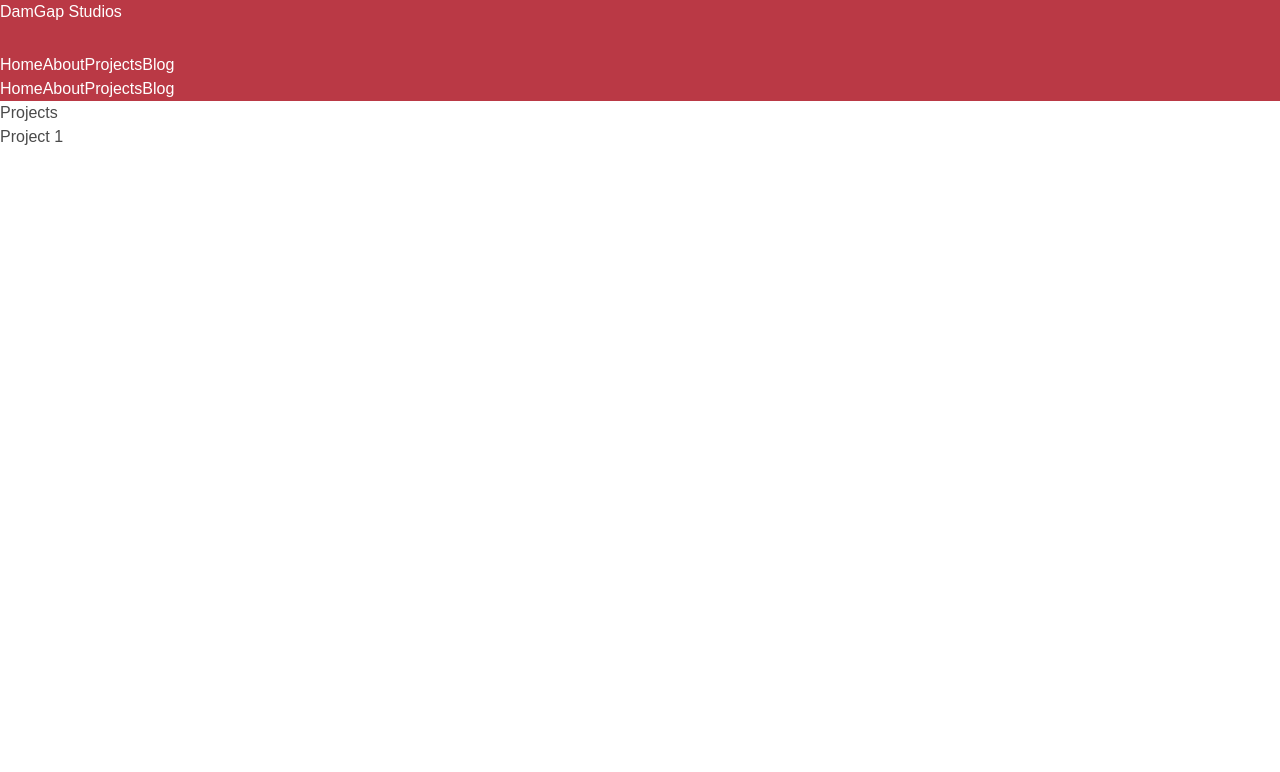
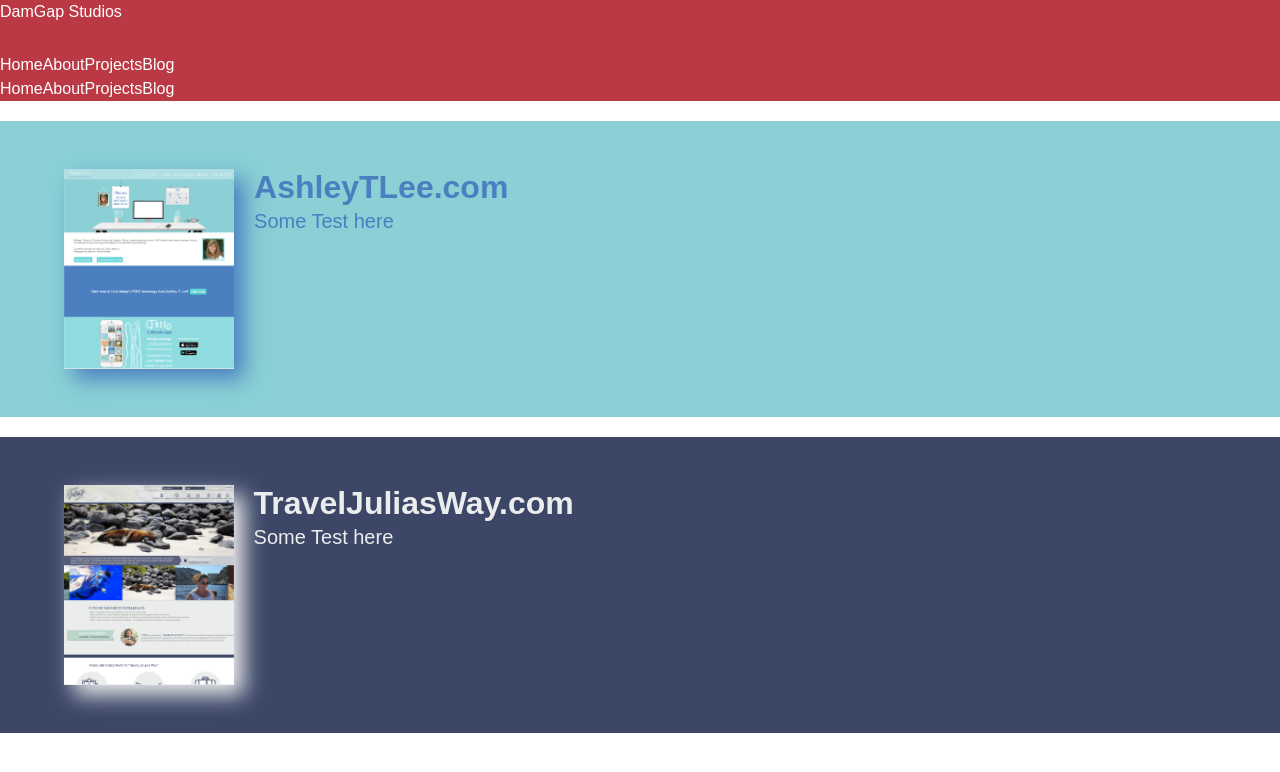
Before and after one commit to DamGapStudios/damgapwebsite, a React (Create React App) app: page /projects in a window 1280 px wide. Shown: the top 772 px of the page. Built offline with nearby package versions, Linux system fonts and the light colour scheme; a web font is replaced by a local one.

Commit message:
Progress on nice looking projects page

```diff
--- /dev/null
+++ b/src/Components/projectBlock/projectBlock.css
@@ -0,0 +1,25 @@
+.hero {
+    margin: 20px 0;
+    z-index: 0;
+}
+
+.heroImage {
+    height: 200px;
+    z-index: 2;
+    margin: 0 20px 0 0;
+}
+
+.container {
+    display: flex;
+    flex-direction: row;
+}
+
+.innerContainer {
+    display: inline-flex;
+    flex-direction: column;
+}
+
+.header {
+    text-align: center;
+    margin: 10px 0 0 0
+}
--- /dev/null
+++ b/src/Components/projectBlock/projectBlock.js
@@ -0,0 +1,32 @@
+/**
+ * Created by apdun on 6/6/2017.
+ */
+import React, { Component } from 'react';
+import './projectBlock.css'
+
+export default class ProjectBlock extends Component {
+
+    render() {
+        return (
+            <div>
+                <section className="hero" style={{backgroundColor: this.props.color}}>
+                    <div className="hero-body">
+                        <div className="container">
+                            <img src={this.props.image} alt="" className="heroImage" style={{boxShadow: '10px 10px 20px' + this.props.accent}}/>
+
+                            <div className="innerContainer">
+                                <h1 className="title" style={{color: this.props.accent}}>
+                                    { this.props.name }
+                                </h1>
+                                <h2 className="subtitle" style={{color: this.props.accent}}>
+                                    { this.props.description }
+                                </h2>
+                            </div>
+                        </div>
+                    </div>
+                </section>
+
+            </div>
+        );
+    }
+}
--- a/src/Views/App.scss
+++ b/src/Views/App.scss
@@ -1,6 +1,9 @@
 @import '~bulma/sass/utilities/initial-variables';
 
 $red: #BA3945;
+$blue:  #deeaee;
+$green: #b1cbbb;
+$light-red: #eea29a;
 
 $primary: $red;
 
--- a/src/Views/Projects/Projects.js
+++ b/src/Views/Projects/Projects.js
@@ -2,16 +2,15 @@
  * Created by apdun on 6/5/2017.
  */
 import React, { Component } from 'react';
+import ProjectBlock from "../../Components/projectBlock/projectBlock";
 
 class Projects extends Component {
 
     render() {
         return (
             <div>
-                <h2>Projects</h2>
-                <ul>
-                    <li>Project 1</li>
-                </ul>
+                <ProjectBlock name="AshleyTLee.com" description="Some Test here" color="#8AD0D5" accent="#4B7FC0" image="AshleyTLee.PNG"/>
+                <ProjectBlock name="TravelJuliasWay.com" description="Some Test here" color="#3C4768" accent="#EBECEC"  image="TravelJuliasWay.PNG"/>
             </div>
         );
     }
```
Also changed, not shown: public/AshleyTLee.PNG (added), public/TravelJuliasWay.PNG (added), src/Views/Projects/Projects.css (added).
